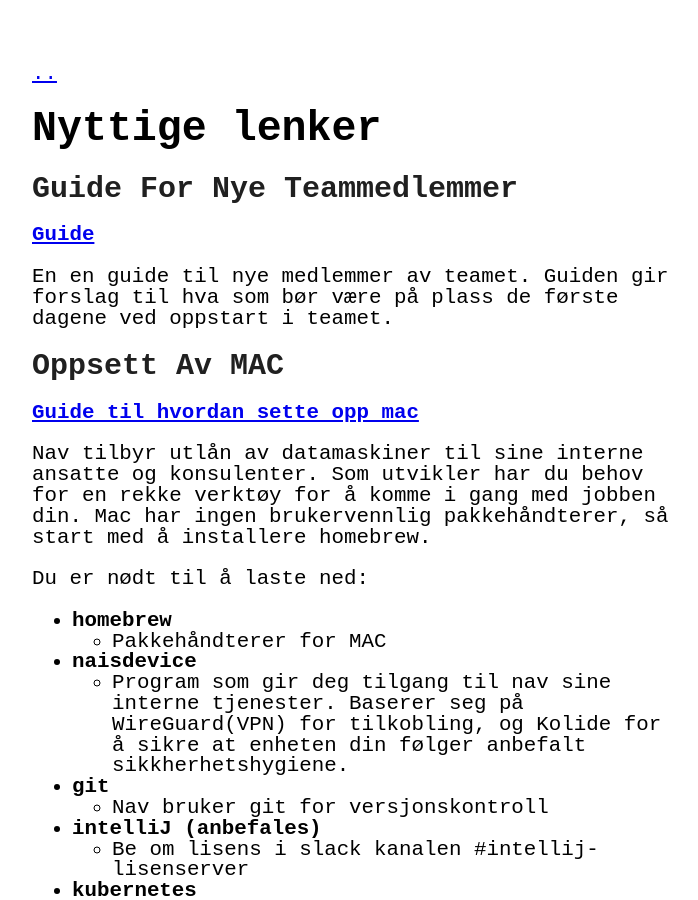
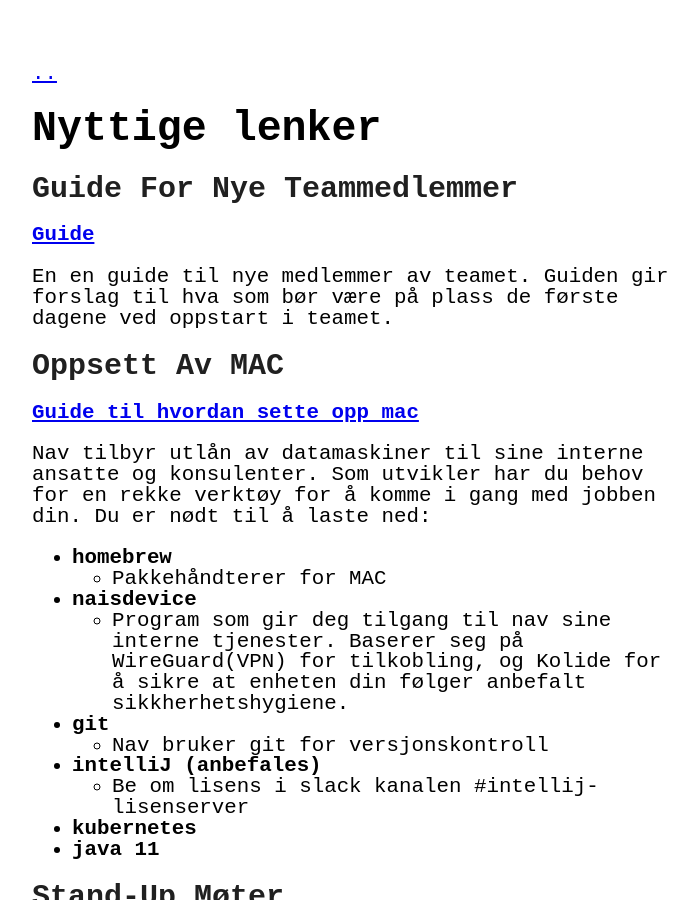
Before and after one commit to stianoverby/stianoverby.github.io, a Jekyll site: the page built from _posts/2022-10-18-lenker.markdown, in a window 1280 px wide and 900 px high. Shown: the whole window, without its empty margins (288-986 px from the left). Built offline with Jekyll 4.4.1, drawn with Linux system fonts in a browser that asks for light colours.

Commit message:
Update 2022-10-18-lenker.markdown

```diff
--- a/_posts/2022-10-18-lenker.markdown
+++ b/_posts/2022-10-18-lenker.markdown
@@ -17,9 +17,7 @@
 
 [**Guide til hvordan sette opp mac**] [oppsett-mac]
 
-Nav tilbyr utlån av datamaskiner til sine interne ansatte og konsulenter. Som utvikler har du behov for en rekke verktøy for å komme i gang med jobben din. Mac har ingen brukervennlig pakkehåndterer, så start med å installere homebrew.
-
-Du er nødt til å laste ned:
+Nav tilbyr utlån av datamaskiner til sine interne ansatte og konsulenter. Som utvikler har du behov for en rekke verktøy for å komme i gang med jobben din. Du er nødt til å laste ned:
 - **homebrew**
   - Pakkehåndterer for MAC
 - **naisdevice**
```
